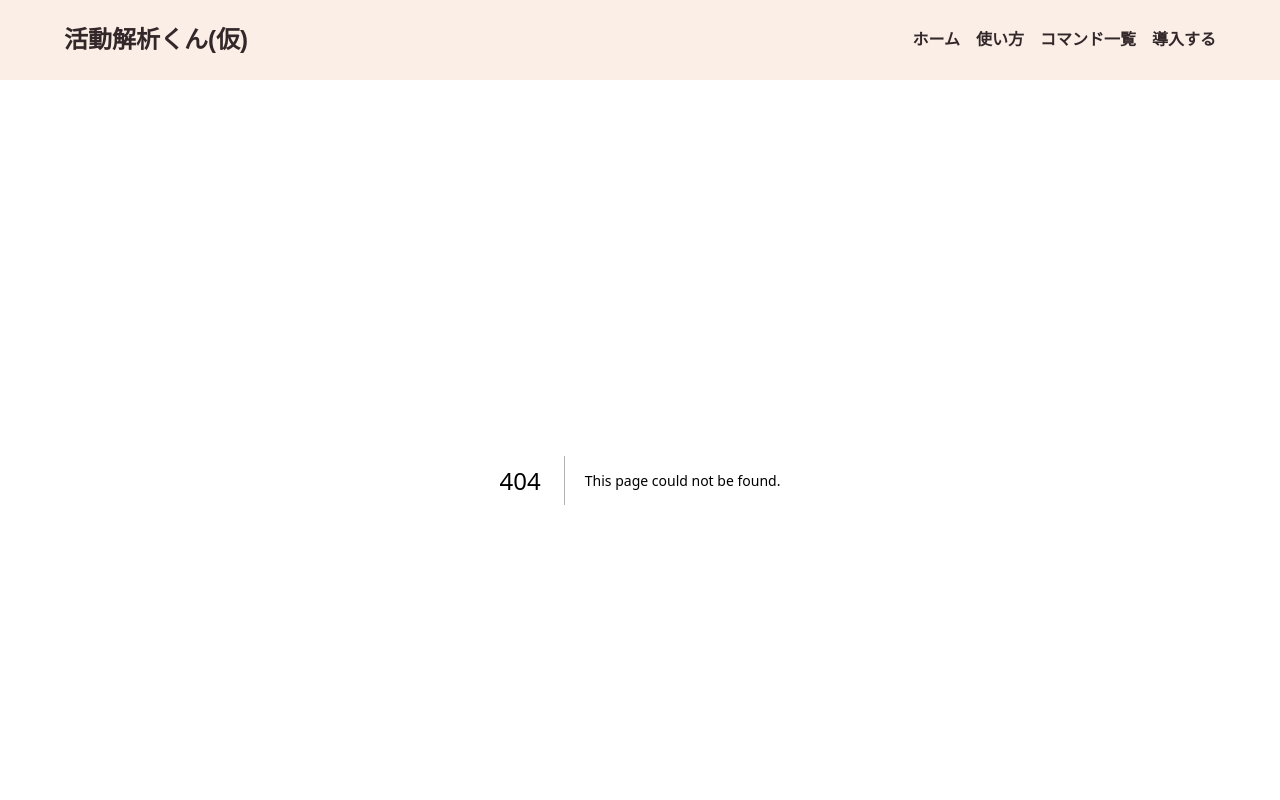
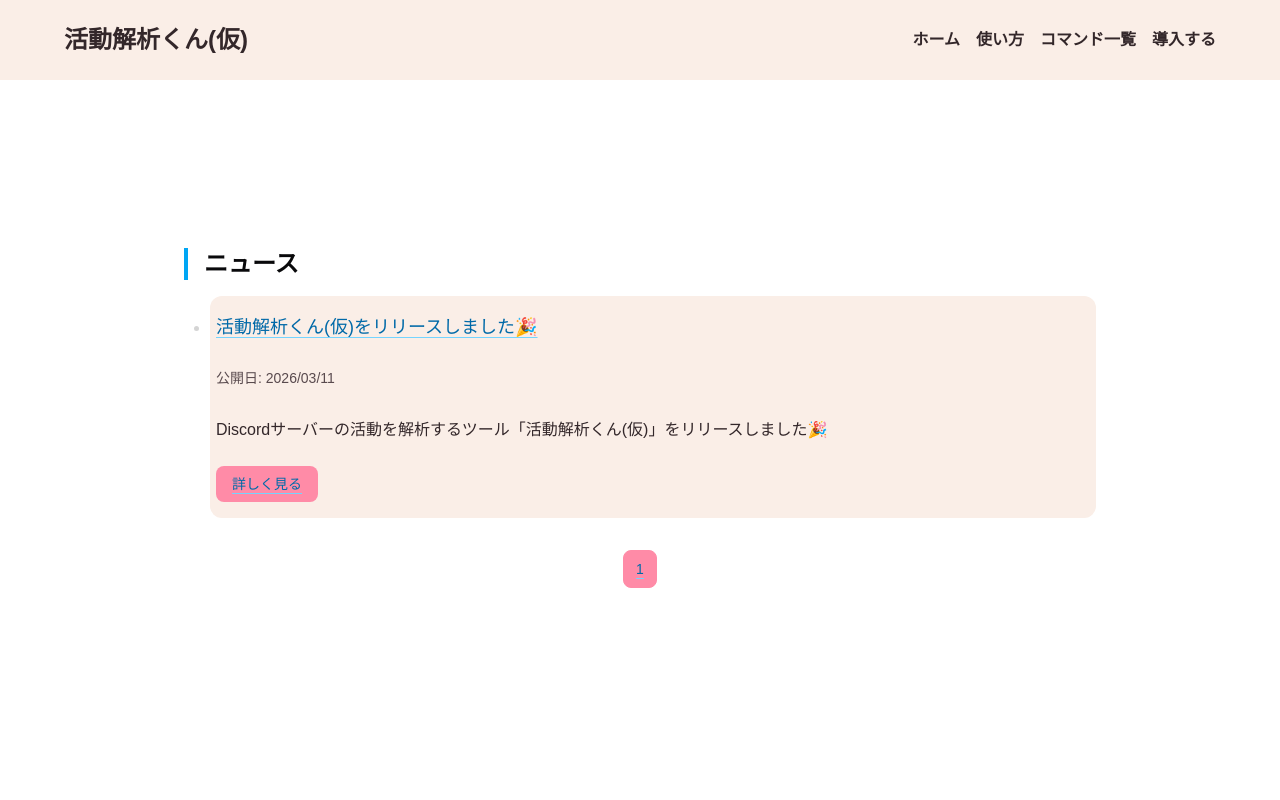
Before and after one commit to UniPro-tech/AnalyzeBotSite, a Next.js app: page /posts in a window 1280 px wide. Before the commit this address had no page. Shown: the top 800 px of the page. Built offline with nearby package versions, Linux system fonts and the light colour scheme.

Commit message:
投稿ページとAPIの実装: 投稿の取得、ページネーション、スタイルの適用を追加

```diff
--- /dev/null
+++ b/src/app/api/posts/route.ts
@@ -0,0 +1,72 @@
+import fs from "node:fs";
+
+const extractTitleFromMdx = (source: string) => {
+  const metadataBlockMatch = source.match(
+    /export\s+const\s+metadata\s*=\s*\{([\s\S]*?)\};?/,
+  );
+  if (!metadataBlockMatch) return null;
+
+  const titleMatch = metadataBlockMatch[1].match(
+    /title\s*:\s*(["'`])([\s\S]*?)\1/,
+  );
+  return titleMatch?.[2]?.trim() ?? null;
+};
+
+const extractDescriptionFromMdx = (source: string) => {
+  const metadataBlockMatch = source.match(
+    /export\s+const\s+metadata\s*=\s*\{([\s\S]*?)\};?/,
+  );
+  if (!metadataBlockMatch) return null;
+
+  const descriptionMatch = metadataBlockMatch[1].match(
+    /description\s*:\s*(["'`])([\s\S]*?)\1/,
+  );
+  return descriptionMatch?.[2]?.trim() ?? null;
+};
+
+const extractPublishedAtFromMdx = (source: string) => {
+  const metadataBlockMatch = source.match(
+    /export\s+const\s+metadata\s*=\s*\{([\s\S]*?)\};?/,
+  );
+  if (!metadataBlockMatch) return null;
+
+  const publishedAtMatch = metadataBlockMatch[1].match(
+    /publishedAt\s*:\s*(["'`])([\s\S]*?)\1/,
+  );
+  return publishedAtMatch?.[2]?.trim() ?? null;
+};
+
+const sortPosts = <T extends { id: string; publishedAt: string }>(
+  posts: T[],
+) => {
+  return [...posts].sort((a, b) => {
+    const aTime = new Date(a.publishedAt).getTime();
+    const bTime = new Date(b.publishedAt).getTime();
+
+    if (Number.isNaN(aTime) && Number.isNaN(bTime)) {
+      return b.id.localeCompare(a.id);
+    }
+    if (Number.isNaN(aTime)) return 1;
+    if (Number.isNaN(bTime)) return -1;
+    return bTime - aTime;
+  });
+};
+
+export const GET = async () => {
+  const postDirectory = "src/app/posts";
+  const postIndexDirs = await fs.promises.readdir(postDirectory);
+  const posts = await Promise.all(
+    postIndexDirs
+      .filter((dir) => fs.existsSync(`${postDirectory}/${dir}/page.mdx`))
+      .map(async (dir) => {
+        const filePath = `${postDirectory}/${dir}/page.mdx`;
+        const id = dir;
+        const content = await fs.promises.readFile(filePath, "utf-8");
+        const title = extractTitleFromMdx(content) ?? id;
+        const description = extractDescriptionFromMdx(content) ?? "";
+        const publishedAt = extractPublishedAtFromMdx(content) ?? "";
+        return { id, title, description, publishedAt };
+      }),
+  );
+  return Response.json(sortPosts(posts));
+};
--- a/src/app/page.tsx
+++ b/src/app/page.tsx
@@ -1,12 +1,69 @@
+import { headers } from "next/headers";
 import HeroSlideshow from "../components/HeroSlideshow";
+import { HomeStyles } from "../constants/styles";
+import Link from "next/link";
 
-export default function Home() {
+type Post = {
+  id: string;
+  title: string;
+  description: string;
+  publishedAt: string;
+};
+
+const formatPublishedAt = (publishedAt: string) => {
+  if (!publishedAt) return "公開日未定";
+
+  const date = new Date(publishedAt);
+  if (Number.isNaN(date.getTime())) return "公開日未定";
+
+  return new Intl.DateTimeFormat("ja-JP", {
+    year: "numeric",
+    month: "2-digit",
+    day: "2-digit",
+  }).format(date);
+};
+
+export default async function Home() {
+  const headerStore = await headers();
+  const protocol = headerStore.get("x-forwarded-proto") || "http";
+  const host = headerStore.get("host");
+  const baseUrl = `${protocol}://${host}`;
+  const res = await fetch(`${baseUrl}/api/posts`);
+  const posts: Post[] = await res.json();
+  const latestPosts = posts.slice(0, 5);
   return (
     <main className="flex min-h-screen flex-col items-center justify-start">
       <HeroSlideshow />
-      <section id="news">
-        <h3 className="text-2xl font-bold mb-4">ニュース</h3>
-        <ul className="list-disc list-inside text-left text-gray-700"></ul>
+      <section id="news" className={HomeStyles.news.section}>
+        <h3 className={HomeStyles.news.heading}>ニュース</h3>
+        <ul className={HomeStyles.news.list}>
+          {latestPosts.map((post) => (
+            <li key={post.id} className={HomeStyles.news.item}>
+              <Link
+                href={`/posts/${post.id}`}
+                className={HomeStyles.news.title}
+              >
+                {post.title}
+              </Link>
+              <p className={HomeStyles.news.meta}>
+                公開日: {formatPublishedAt(post.publishedAt)}
+              </p>
+              {post.description && (
+                <p className={HomeStyles.news.description}>
+                  {post.description}
+                </p>
+              )}
+              <div className={HomeStyles.news.actionRow}>
+                <Link
+                  href={`/posts/${post.id}`}
+                  className={HomeStyles.news.detailButton}
+                >
+                  詳しく見る
+                </Link>
+              </div>
+            </li>
+          ))}
+        </ul>
       </section>
     </main>
   );
--- a/src/app/posts/00001/page.mdx
+++ b/src/app/posts/00001/page.mdx
@@ -2,6 +2,7 @@ import Link from "next/link";
 
 export const metadata = {
   title: "活動解析くん(仮)をリリースしました🎉",
+  description: "Discordサーバーの活動を解析するツール「活動解析くん(仮)」をリリースしました🎉",
   publishedAt: "2026-03-11",
 };
 
--- a/src/app/posts/layout.tsx
+++ b/src/app/posts/layout.tsx
@@ -1,3 +1,7 @@
+"use client";
+
+import { useSelectedLayoutSegment } from "next/navigation";
+
 const proseBaseClassName = [
   "prose prose-neutral w-full max-w-none",
   "text-zinc-700 prose-p:leading-8 prose-li:leading-8 prose-strong:text-zinc-950",
@@ -40,6 +44,12 @@ const richElementClassName = [
 ].join(" ");
 
 export default function MdxLayout({ children }: { children: React.ReactNode }) {
+  const segment = useSelectedLayoutSegment();
+
+  if (segment === null) {
+    return <>{children}</>;
+  }
+
   return (
     <main className="flex w-full justify-center px-4 sm:px-6 lg:px-8">
       <article
--- /dev/null
+++ b/src/app/posts/page.tsx
@@ -0,0 +1,131 @@
+import Link from "next/link";
+import { headers } from "next/headers";
+import { HomeStyles } from "../../constants/styles";
+
+type Post = {
+  id: string;
+  title: string;
+  description: string;
+  publishedAt: string;
+};
+
+type PostsPageProps = {
+  searchParams?: {
+    page?: string;
+  };
+};
+
+const PAGE_SIZE = 10;
+
+const formatPublishedAt = (publishedAt: string) => {
+  if (!publishedAt) return "公開日未定";
+
+  const date = new Date(publishedAt);
+  if (Number.isNaN(date.getTime())) return "公開日未定";
+
+  return new Intl.DateTimeFormat("ja-JP", {
+    year: "numeric",
+    month: "2-digit",
+    day: "2-digit",
+  }).format(date);
+};
+
+const parsePage = (rawPage?: string) => {
+  const page = Number(rawPage);
+  if (!Number.isFinite(page) || page < 1) return 1;
+  return Math.floor(page);
+};
+
+export default async function PostsPage({ searchParams }: PostsPageProps) {
+  const headerStore = await headers();
+  const protocol = headerStore.get("x-forwarded-proto") || "http";
+  const host = headerStore.get("host");
+  const baseUrl = `${protocol}://${host}`;
+  const res = await fetch(`${baseUrl}/api/posts`);
+  const posts: Post[] = await res.json();
+
+  const totalPages = Math.max(1, Math.ceil(posts.length / PAGE_SIZE));
+  const currentPage = Math.min(parsePage(searchParams?.page), totalPages);
+
+  const start = (currentPage - 1) * PAGE_SIZE;
+  const currentPosts = posts.slice(start, start + PAGE_SIZE);
+
+  return (
+    <main className="flex min-h-screen flex-col items-center justify-start">
+      <section id="news" className={HomeStyles.news.section}>
+        <h3 className={HomeStyles.news.heading}>ニュース</h3>
+
+        {currentPosts.length === 0 ? (
+          <p className={HomeStyles.news.emptyText}>投稿はまだありません。</p>
+        ) : (
+          <ul className={HomeStyles.news.list}>
+            {currentPosts.map((post) => (
+              <li key={post.id} className={HomeStyles.news.item}>
+                <Link
+                  href={`/posts/${post.id}`}
+                  className={HomeStyles.news.title}
+                >
+                  {post.title}
+                </Link>
+                <p className={HomeStyles.news.meta}>
+                  公開日: {formatPublishedAt(post.publishedAt)}
+                </p>
+                {post.description && (
+                  <p className={HomeStyles.news.description}>
+                    {post.description}
+                  </p>
+                )}
+                <div className={HomeStyles.news.actionRow}>
+                  <Link
+                    href={`/posts/${post.id}`}
+                    className={HomeStyles.news.detailButton}
+                  >
+                    詳しく見る
+                  </Link>
+                </div>
+              </li>
+            ))}
+          </ul>
+        )}
+
+        <nav
+          className={HomeStyles.news.pagination}
+          aria-label="投稿ページネーション"
+        >
+          {currentPage > 1 && (
+            <Link
+              href={`/posts?page=${currentPage - 1}`}
+              className={HomeStyles.news.pageButton}
+            >
+              前へ
+            </Link>
+          )}
+
+          {Array.from({ length: totalPages }, (_, index) => {
+            const page = index + 1;
+            const isActive = page === currentPage;
+            return (
+              <Link
+                key={page}
+                href={`/posts?page=${page}`}
+                className={`${HomeStyles.news.pageButton} ${isActive ? HomeStyles.news.pageButtonActive : ""}`.trim()}
+                aria-current={isActive ? "page" : undefined}
+              >
+                {page}
+              </Link>
+            );
+          })}
+
+          {currentPage < totalPages && (
+            <Link
+              href={`/posts?page=${currentPage + 1}`}
+              className={HomeStyles.news.pageButton}
+            >
+              次へ
+            </Link>
+          )}
+        </nav>
+      </section>
+    </main>
+  );
+}
--- a/src/constants/styles.ts
+++ b/src/constants/styles.ts
@@ -57,3 +57,21 @@ export const HeroStyles = {
   paragraph: `text-lg text-(--hero-paragraph)`,
   button: `px-6 py-3 bg-(--hero-button) text-(--hero-button-text) rounded-lg hover:bg-(--hero-button-hover) transition-colors cursor-pointer`,
 };
+
+export const HomeStyles = {
+  news: {
+    section: `w-full max-w-6xl px-4 py-12`,
+    heading: `text-3xl font-bold mb-6 text-(--primary-headline)`,
+    list: `space-y-3 text-(--primary-paragraph)`,
+    item: `rounded-xl bg-(--primary-card-background) px-5 py-4`,
+    title: `font-semibold text-lg text-(--primary-card-foreground) no-underline hover:text-(--primary-button) hover:underline transition-colors`,
+    meta: `mt-1 text-sm text-(--primary-sub-headline)`,
+    description: `mt-3 leading-relaxed text-(--primary-card-paragraph)`,
+    actionRow: `mt-4`,
+    detailButton: `inline-block rounded-lg bg-(--primary-button) px-4 py-2 text-sm font-semibold text-(--primary-button-text) no-underline transition-opacity hover:opacity-85`,
+    pagination: `mt-8 flex flex-wrap items-center justify-center gap-2`,
+    pageButton: `inline-block rounded-lg border border-(--primary-button) px-3 py-2 text-sm font-semibold text-(--primary-headline) no-underline transition-colors hover:bg-(--primary-card-background)`,
+    pageButtonActive: `bg-(--primary-button) text-(--primary-button-text)`,
+    emptyText: `rounded-xl bg-(--primary-card-background) px-5 py-6 text-(--primary-paragraph)`,
+  },
+};
--- a/tsconfig.json
+++ b/tsconfig.json
@@ -28,7 +28,8 @@
     "**/*.tsx",
     ".next/types/**/*.ts",
     ".next/dev/types/**/*.ts",
-    "**/*.mts"
+    "**/*.mts",
+    "**/*.mdx"
   ],
   "exclude": ["node_modules"]
 }
```
